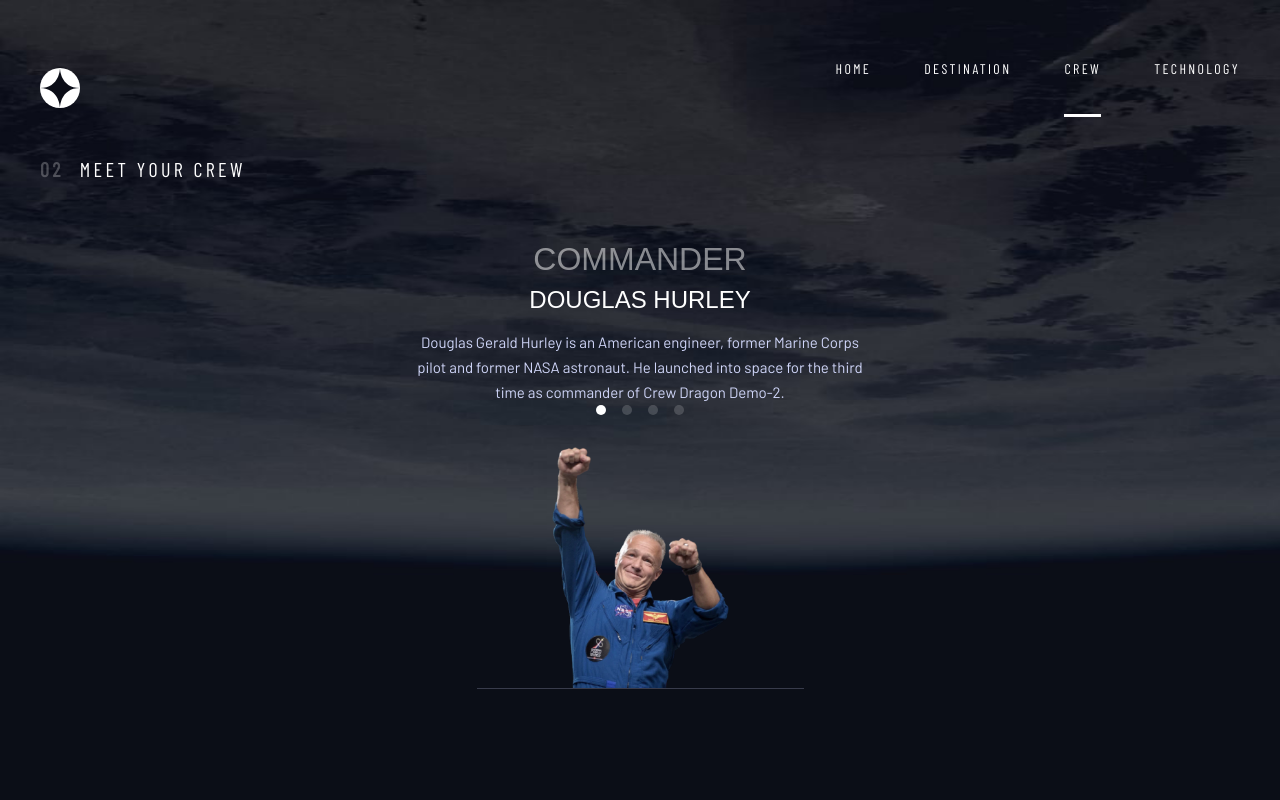
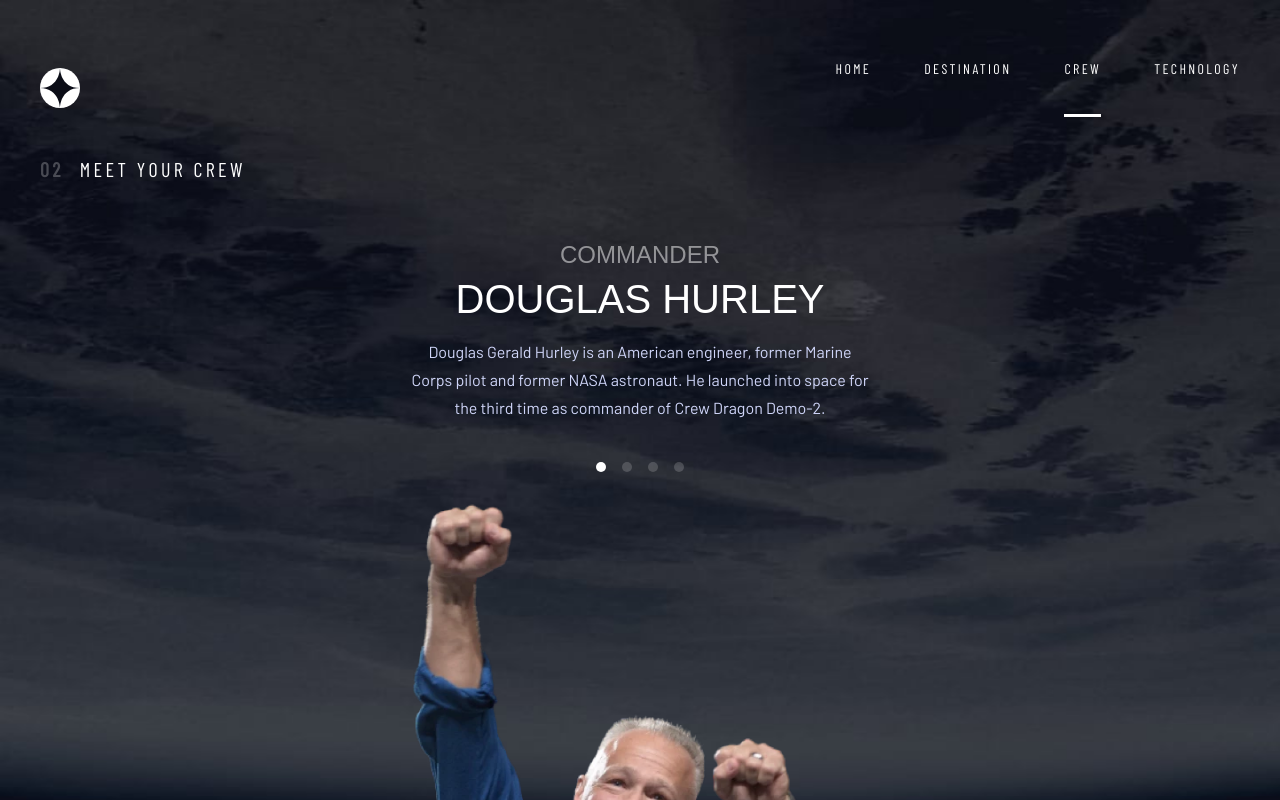
Before and after one commit to BlessSinister/space_in_your_self, a React (Create React App) app: page /crew in a window 1280 px wide. Shown: the top 800 px of the page. Built offline with nearby package versions, Linux system fonts and the light colour scheme; a web font is replaced by a local one.

Commit message:
finished_tablet_view

```diff
--- a/src/pages/Crew/crew.module.css
+++ b/src/pages/Crew/crew.module.css
@@ -1,5 +1,5 @@
 .container {
-  height: 100dvh;
+  height: 100svh;
   background: url('../../../public/assets/crew/background-crew-mobile.jpg');
   background-repeat: no-repeat;
   background-size: 100% 100%;
@@ -12,5 +12,6 @@
     background: url('../../../public/assets/crew/background-crew-tablet.jpg');
     background-repeat: no-repeat;
     background-size: 100% 100%;
+    height: auto;
   }
 }
--- a/src/pages/Crew/main_crew.module.css
+++ b/src/pages/Crew/main_crew.module.css
@@ -55,10 +55,16 @@
 @media (min-width: 765px) {
   .img_wrapper {
     order: 4;
+    max-width: 45.6rem;
   }
 }
 .img_crew {
   max-width: 17.7rem;
+}
+@media (min-width: 765px) {
+  .img_crew {
+    max-width: 45.6rem;
+  }
 }
 nav {
   display: flex;
@@ -94,7 +100,7 @@ nav {
 @media (min-width: 768px) {
   .rank_team {
     opacity: 0.5;
-    font-size: 3.2rem;
+    font-size: 2.4rem;
   }
 }
 .name_team {
@@ -106,6 +112,11 @@ nav {
   color: #fff;
   margin-bottom: 1.6rem;
 }
+@media (min-width: 765px) {
+  .name_team {
+    font-size: 4rem;
+  }
+}
 .about_team {
   font-family: 'Barlow', sans-serif;
   font-weight: 400;
@@ -114,3 +125,10 @@ nav {
   text-align: center;
   color: #d0d6f9;
 }
+@media (min-width: 765px) {
+  .about_team {
+    font-size: 1.6rem;
+    line-height: 175%;
+    margin-bottom: 4rem;
+  }
+}
```
